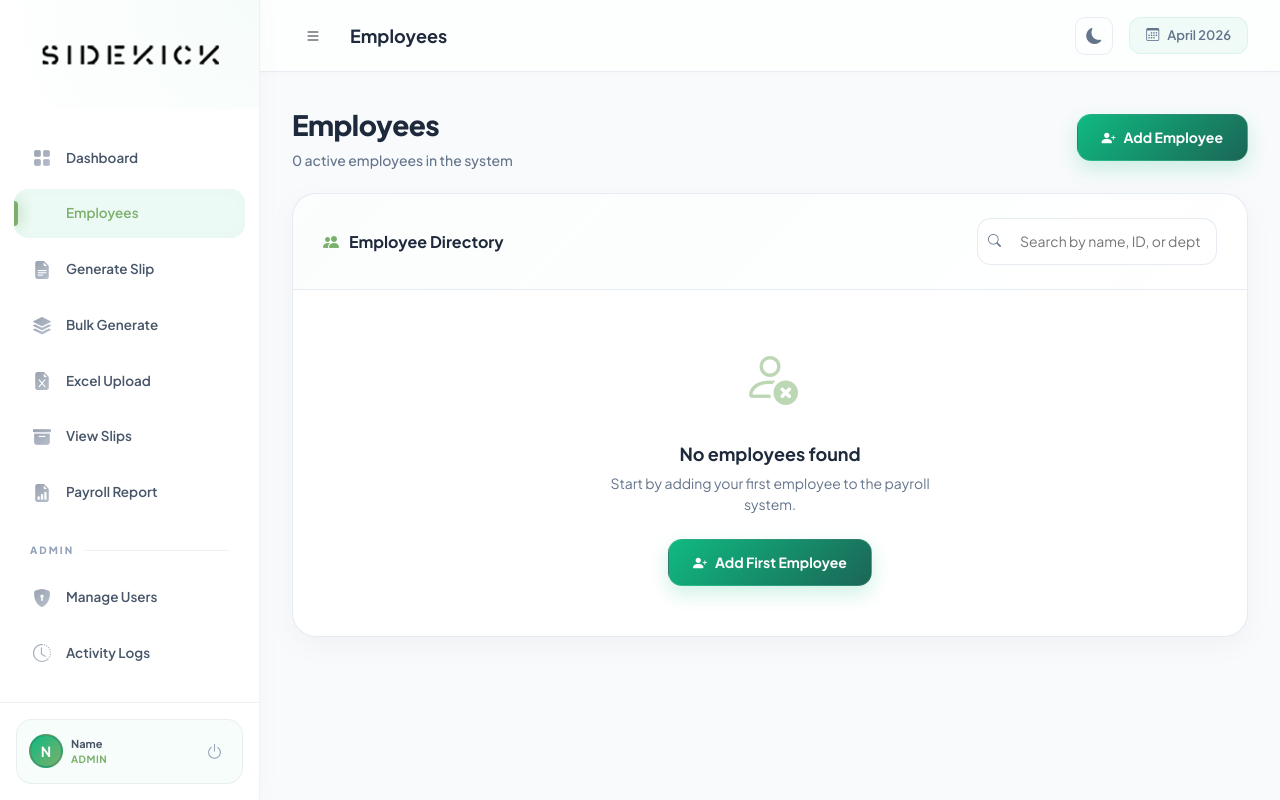
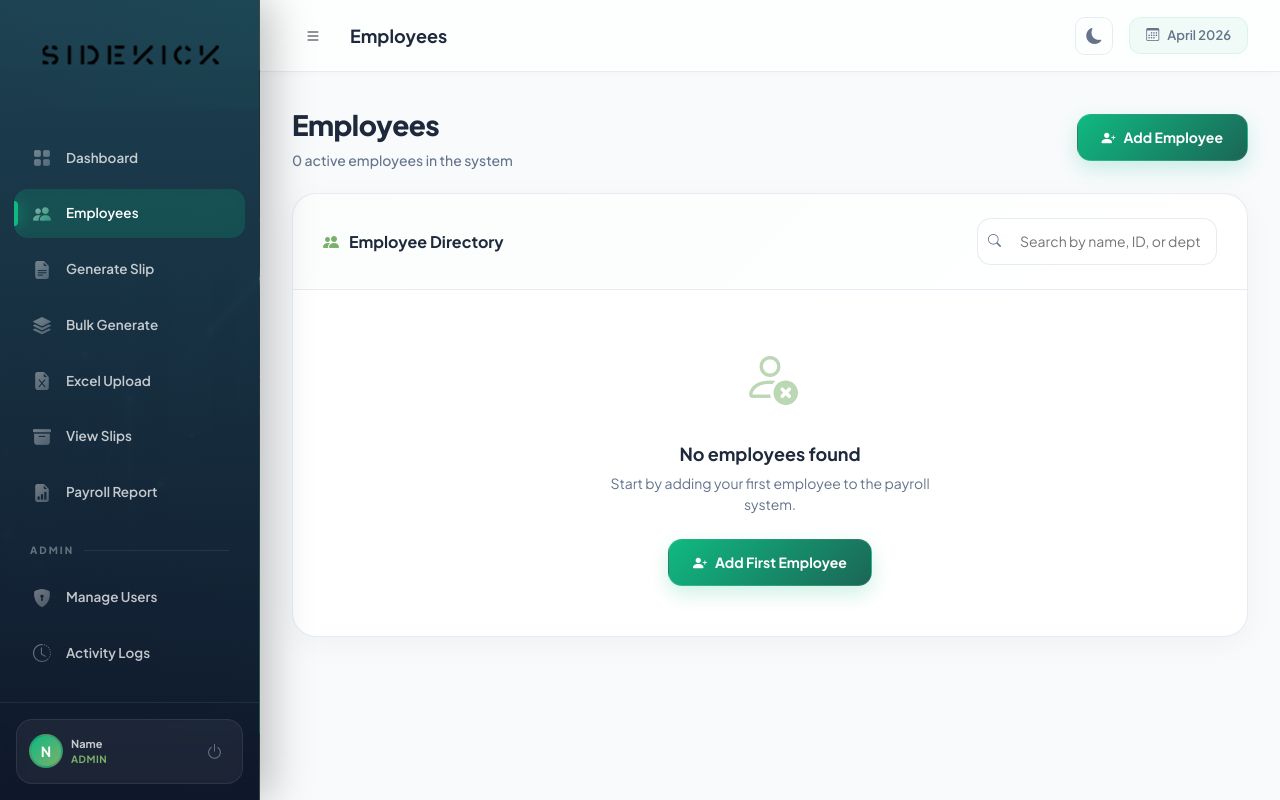
Before and after one commit to Sidekick1012/Sidekick_SallarySlip_Generator, a Flask app: page /employees in a window 1280 px wide. Run offline with Flask 3, Linux system fonts and the light colour scheme; the visitor is signed in with stand-in values (Sample User, id 1); some libraries are stand-ins or nearby versions.

Commit message:
llllllllllllll

```diff
--- a/static/css/style.css
+++ b/static/css/style.css
@@ -40,14 +40,14 @@
   --input-bg:  #ffffff;
 
   /* Sidebar Variables (Aesthetic Refresh) */
-  --sidebar-bg:       #ffffff;
-  --sidebar-border:   rgba(15, 23, 42, 0.06);
-  --sidebar-text:     #475569;
-  --sidebar-text-dim: #94a3b8;
-  --sidebar-brand:    #1d4354;
-  --sidebar-active-bg: rgba(16, 185, 129, 0.08);
-  --sidebar-hover-bg:  rgba(16, 185, 129, 0.03);
-  --sidebar-shadow:   4px 0 24px rgba(0,0,0,0.02);
+  --sidebar-bg-img:   url('/static/img/sidebar_bg.png');
+  --sidebar-border:   rgba(255, 255, 255, 0.08);
+  --sidebar-text:     rgba(255, 255, 255, 0.75);
+  --sidebar-text-dim: rgba(255, 255, 255, 0.35);
+  --sidebar-brand:    #ffffff;
+  --sidebar-active-bg: rgba(16, 185, 129, 0.2);
+  --sidebar-hover-bg:  rgba(255, 255, 255, 0.05);
+  --sidebar-shadow:   10px 0 40px rgba(0,0,0,0.25);
 }
 
 /* ══ Dark Mode ══════════════════════════════ */
@@ -60,12 +60,11 @@
   --border:      rgba(51, 65, 85, 0.5);
 
   --glass-bg:    rgba(30, 41, 59, 0.7);
-  --sidebar-bg:  #1e293b;
   --sidebar-border: rgba(255,255,255,0.05);
-  --sidebar-text: #94a3b8;
-  --sidebar-active-bg: rgba(16, 185, 129, 0.15);
+  --sidebar-text: rgba(255, 255, 255, 0.65);
+  --sidebar-active-bg: rgba(16, 185, 129, 0.25);
   --sidebar-hover-bg: rgba(255,255,255,0.02);
-  --sidebar-shadow: 10px 0 40px rgba(0,0,0,0.2);
+  --sidebar-shadow: 10px 0 40px rgba(0,0,0,0.3);
 
   --dark:      #1d4354;
   --mid:       #1b6656;
@@ -120,14 +119,25 @@ body {
   top: 0; left: 0;
   width: var(--sidebar-w);
   height: 100vh;
-  background: var(--sidebar-bg);
+  background: var(--sidebar-bg-img) no-repeat center center;
+  background-size: cover;
   display: flex;
   flex-direction: column;
   z-index: 1000;
-  transition: transform 0.3s cubic-bezier(0.16, 1, 0.3, 1), background 0.3s ease;
+  transition: transform 0.3s cubic-bezier(0.16, 1, 0.3, 1);
   border-right: 1px solid var(--sidebar-border);
   box-shadow: var(--sidebar-shadow);
 }
+
+.sidebar::before {
+  content: '';
+  position: absolute;
+  inset: 0;
+  background: linear-gradient(180deg, rgba(29, 67, 84, 0.95) 0%, rgba(15, 23, 42, 0.98) 100%);
+  z-index: 0;
+}
+
+.sidebar > * { position: relative; z-index: 1; }
 
 .sidebar-brand {
   position: relative;
@@ -208,14 +218,14 @@ body {
 }
 
 .sidebar-nav .nav-link:hover {
-  color: var(--accent);
+  color: white;
   background: var(--sidebar-hover-bg);
   transform: translateX(4px);
 }
 
 .sidebar-nav .nav-link.active {
   background: var(--sidebar-active-bg);
-  color: var(--accent);
+  color: white;
   box-shadow: inset 0 0 15px rgba(27,102,86,0.02);
 }
 
@@ -224,9 +234,9 @@ body {
   position: absolute;
   left: 0; top: 25%;
   width: 4px; height: 50%;
-  background: var(--accent);
+  background: var(--primary);
   border-radius: 0 4px 4px 0;
-  box-shadow: 0 0 15px var(--accent);
+  box-shadow: 0 0 15px var(--primary);
 }
 
 .sidebar-nav .nav-link i {
@@ -242,7 +252,7 @@ body {
 
 .sidebar-nav .nav-link:hover i,
 .sidebar-nav .nav-link.active i {
-  background: linear-gradient(135deg, var(--accent), var(--green-mid));
+  background: linear-gradient(135deg, white, var(--primary));
   -webkit-background-clip: text;
   -webkit-text-fill-color: transparent;
 }
```
Also changed, not shown: static/img/sidebar_bg.png (added).
